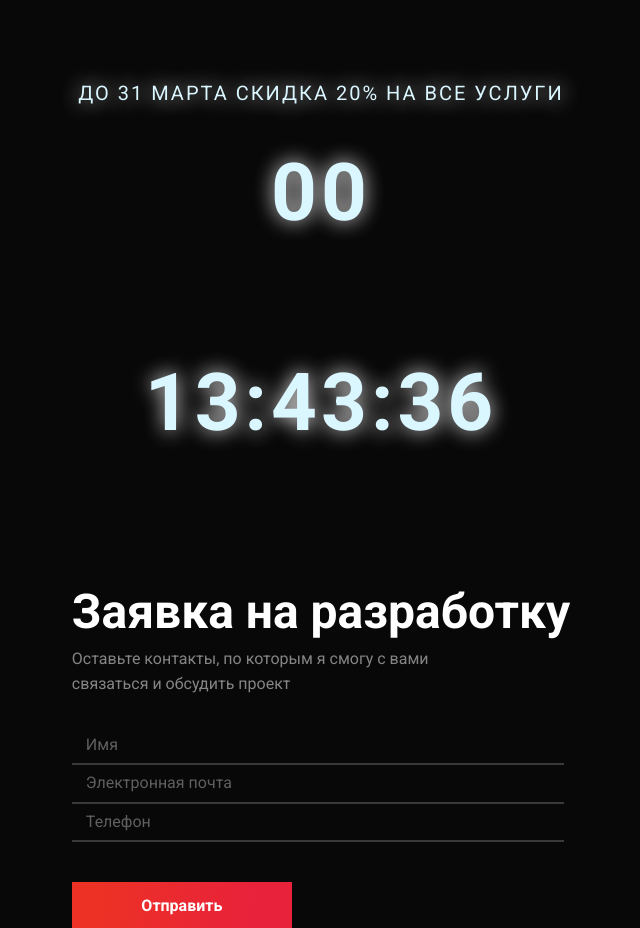
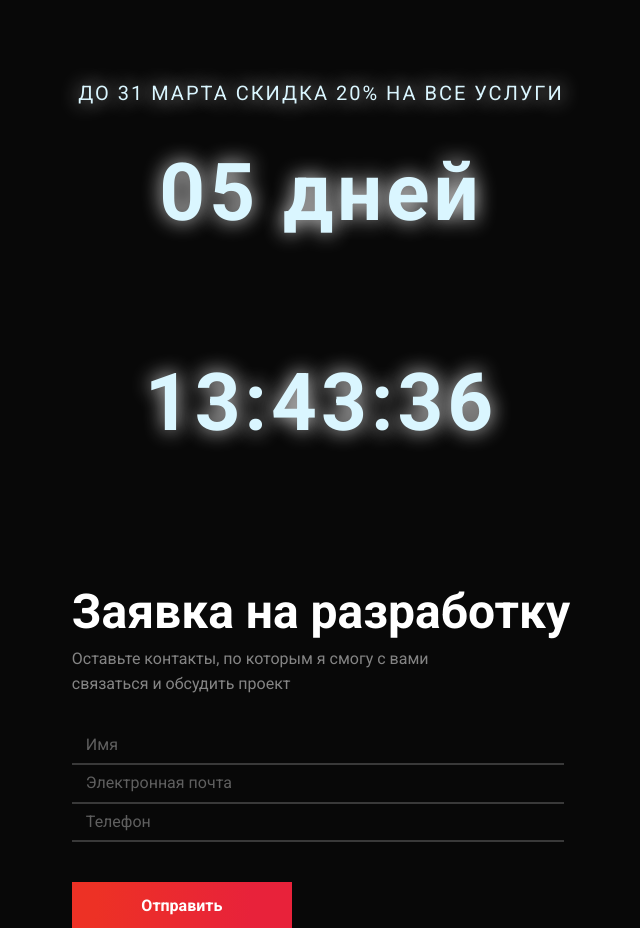
Before and after one commit to rus733/js-practice-portfolio, a plain HTML site: page index.html in a window 1280 px wide. Shown: the part 2520-3448 px from the top of the page, without its empty margins (319-959 px from the left). Drawn offline with Linux system fonts and the light colour scheme.

```diff
--- a/index.html
+++ b/index.html
@@ -243,7 +243,7 @@
     <!-- /.timer start-->
     <div class="timer">
       <p class="timer__text">до 31 марта скидка 20% на все услуги</p>
-      <p class="timer__day">00 дней</p>
+      <p class="timer__day">00</p>
       <p class="timer__time">21:13:33</p>
     </div>
     <!-- /.timer -->
--- a/js/timer.js
+++ b/js/timer.js
@@ -1,8 +1,21 @@
 const timerBlock = document.querySelector('.timer__time');
 const daysBlock = document.querySelector('.timer__day');
-const deadline = '22 march 2022';
+const deadline = '27 march 2022';
 
 let intervalID;
+
+function wordsForms(value, words) {
+  value = Math.abs(value) % 100;
+  var num = value % 10;
+  if (value > 10 && value < 20) return words[2];
+  if (num > 1 && num < 5) return words[1];
+  if (num == 1) return words[0];
+  return words[2];
+}
+// wordsForms(value, ['день', 'дня', 'дней']);
+// wordsForms(value, ['час', 'часа', 'часов']);
+// wordsForms(value, ['минута', 'минуты', 'минут']);
+// wordsForms(value, ['секунда', 'секунды', 'секунд']);
 
 const format = (num) => {
   return num >= 10 ? num : '0' + num;
@@ -14,20 +27,21 @@ const updateClock = () => {
   const timeRemaining = (dateDeadline - date) / 1000; // переведем в секунды все оставщееся время
 
   //получим часы
-  const hours = Math.floor(timeRemaining / 60 / 60);
+  const hours = Math.floor((timeRemaining / 60 / 60) % 24); // часы не более 24
+  console.log('hours: ', hours);
   //получим дни
   const days = Math.floor(timeRemaining / 60 / 60 / 24);
-  console.log('days: ', days);
   // получим минуты
   const minutes = Math.floor((timeRemaining / 60) % 60); // вынесем из числа всех минут  все  часы применив целочисленное деление на 60
   const seconds = Math.floor(timeRemaining % 60);
-  daysBlock.textContent = `${format(days)}`;
 
-  timerBlock.textContent = `${format(hours)}:${format(minutes)}:${format(seconds)}`; //daysBlock
+  wordsForms(days, ['день', 'дня', 'дней']);
+  daysBlock.textContent = `${format(days)}${wordsForms(days, [' день', ' дня', ' дней'])}`;
+  timerBlock.textContent = `${format(hours)}:${format(minutes)}:${format(seconds)}`; //format(days)
 
   if (timeRemaining <= 0) {
+    timerBlock.textContent = `00:00:00`;
     clearInterval(intervalID);
-    timerBlock.textContent = `00:00:00`;
   }
 };
 
```
Also changed, not shown: js/scroll.js (+6 -1 lines).
